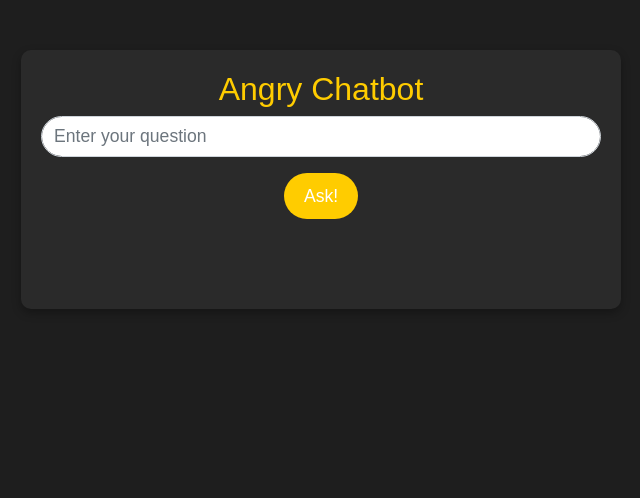
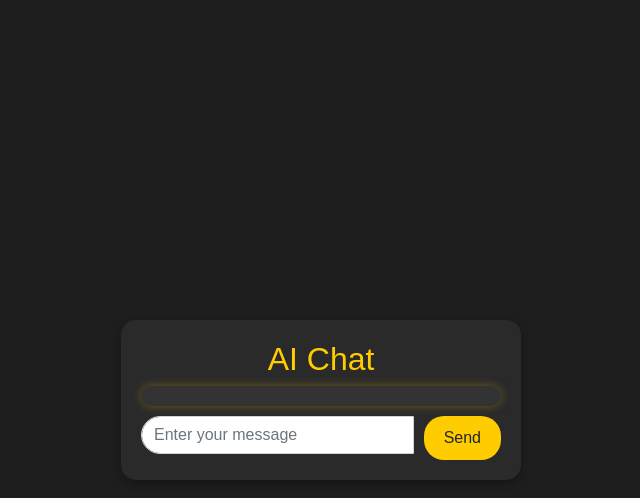
Before and after one commit to ILikeToCode-dev/SchoolBot, a plain HTML site: page index.html in a window 1280 px wide. Shown: the whole page, without its empty margins (319-959 px from the left). Drawn offline with nearby package versions, Linux system fonts and the light colour scheme.

Commit message:
Update index.html

```diff
--- a/index.html
+++ b/index.html
@@ -13,91 +13,96 @@
       body {
         background-color: #1e1e1e;
         color: #fff;
-        font-family: Arial, sans-serif;
+        font-family: 'Arial', sans-serif;
+        display: flex;
+        justify-content: center;
+        align-items: center;
+        height: 100vh;
+        margin: 0;
       }
-      .container {
-        max-width: 600px;
-        margin: 50px auto;
+      .chat-container {
+        width: 400px;
+        background: #2a2a2a;
+        border-radius: 15px;
+        box-shadow: 0 4px 10px rgba(0, 0, 0, 0.3);
         padding: 20px;
-        background: #2a2a2a;
-        border-radius: 10px;
-        box-shadow: 0 4px 10px rgba(0, 0, 0, 0.3);
-        text-align: center;
       }
       h2 {
+        text-align: center;
         color: #ffcc00;
       }
+      .chat-box {
+        max-height: 300px;
+        overflow-y: auto;
+        padding: 10px;
+        border-radius: 10px;
+        background: #333;
+        box-shadow: 0 0 10px rgba(255, 204, 0, 0.3);
+      }
+      .message {
+        padding: 10px;
+        margin: 5px 0;
+        border-radius: 10px;
+        max-width: 80%;
+      }
+      .user-message {
+        background: #007bff;
+        color: white;
+        align-self: flex-end;
+      }
+      .bot-message {
+        background: #555;
+        color: white;
+      }
+      .input-group {
+        display: flex;
+        margin-top: 10px;
+      }
       .form-control {
-        border-radius: 25px;
+        flex-grow: 1;
+        border-radius: 20px;
         padding: 12px;
-        font-size: 1.1em;
       }
-      .btn-success {
+      .btn-send {
         background: #ffcc00;
         border: none;
         padding: 10px 20px;
-        border-radius: 25px;
-        font-size: 1.1em;
-        transition: 0.3s;
+        border-radius: 20px;
+        margin-left: 10px;
       }
-      .btn-success:hover {
-        background: #ffdb4d;
-        transform: scale(1.05);
-      }
-      #response {
-        margin-top: 20px;
-        padding: 10px;
-        min-height: 50px;
-        opacity: 0;
-        transition: opacity 0.5s ease-in-out;
-        background: #333;
-        border-radius: 10px;
-        padding: 15px;
-        box-shadow: 0 0 10px rgba(255, 204, 0, 0.5);
-      }
-      .fade-in {
-        opacity: 1 !important;
-      }
-      .loading {
-        display: inline-block;
-        width: 20px;
-        height: 20px;
-        border: 3px solid #ffcc00;
-        border-radius: 50%;
-        border-top-color: transparent;
-        animation: spin 1s linear infinite;
-      }
-      @keyframes spin {
-        from {
-          transform: rotate(0deg);
-        }
-        to {
-          transform: rotate(360deg);
-        }
+      .typing {
+        font-style: italic;
+        color: #ccc;
       }
     </style>
     <link rel="icon" href="data:," />
   </head>
   <body>
-    <div class="container">
-      <h2>Angry Chatbot</h2>
-      <div class="form-group">
-        <input type="text" class="form-control" id="userInput" placeholder="Enter your question" />
+    <div class="chat-container">
+      <h2>AI Chat</h2>
+      <div class="chat-box" id="chatBox"></div>
+      <div class="input-group">
+        <input type="text" class="form-control" id="userInput" placeholder="Enter your message" />
+        <button class="btn btn-send" onclick="sendMessage()">Send</button>
       </div>
-      <button class="btn btn-success" onclick="sendMessage()">Ask!</button>
-      <div id="response"></div>
     </div>
     <script>
       async function sendMessage() {
         const input = document.getElementById("userInput").value;
-        const responseDiv = document.getElementById("response");
-        if (!input) {
-          responseDiv.innerHTML = "<strong>Please enter a message.</strong>";
-          responseDiv.classList.add("fade-in");
-          return;
-        }
-        responseDiv.innerHTML = '<div class="loading"></div>';
-        responseDiv.classList.remove("fade-in");
+        const chatBox = document.getElementById("chatBox");
+        if (!input) return;
+
+        // Add user message
+        chatBox.innerHTML += `<div class='message user-message'>${input}</div>`;
+        chatBox.scrollTop = chatBox.scrollHeight;
+        document.getElementById("userInput").value = "";
+
+        // Show typing effect
+        const typingIndicator = document.createElement("div");
+        typingIndicator.className = "message bot-message typing";
+        typingIndicator.innerText = "Typing...";
+        chatBox.appendChild(typingIndicator);
+        chatBox.scrollTop = chatBox.scrollHeight;
 
         try {
           const response = await fetch("https://openrouter.ai/api/v1/chat/completions", {
@@ -114,23 +119,21 @@
             }),
           });
 
-          if (!response.ok) {
-            throw new Error(`HTTP error! Status: ${response.status}`);
-          }
-
+          if (!response.ok) throw new Error(`HTTP error! Status: ${response.status}`);
           const data = await response.json();
           console.log("API Response:", data);
 
-          if (!data.choices || !data.choices[0] || !data.choices[0].message) {
-            throw new Error("Invalid API response format.");
-          }
+          if (!data.choices || !data.choices[0] || !data.choices[0].message) throw new Error("Invalid API response format.");
 
-          responseDiv.innerHTML = marked.parse(data.choices[0].message.content);
-          responseDiv.classList.add("fade-in");
+          setTimeout(() => {
+            chatBox.removeChild(typingIndicator);
+            chatBox.innerHTML += `<div class='message bot-message'>${marked.parse(data.choices[0].message.content)}</div>`;
+            chatBox.scrollTop = chatBox.scrollHeight;
+          }, 1000);
         } catch (error) {
-          console.error("Fetch error:", error);
-          responseDiv.innerHTML = `<strong>Error:</strong> ${error.message}`;
-          responseDiv.classList.add("fade-in");
+          chatBox.removeChild(typingIndicator);
+          chatBox.innerHTML += `<div class='message bot-message'>Error: ${error.message}</div>`;
+          chatBox.scrollTop = chatBox.scrollHeight;
         }
       }
     </script>
```
